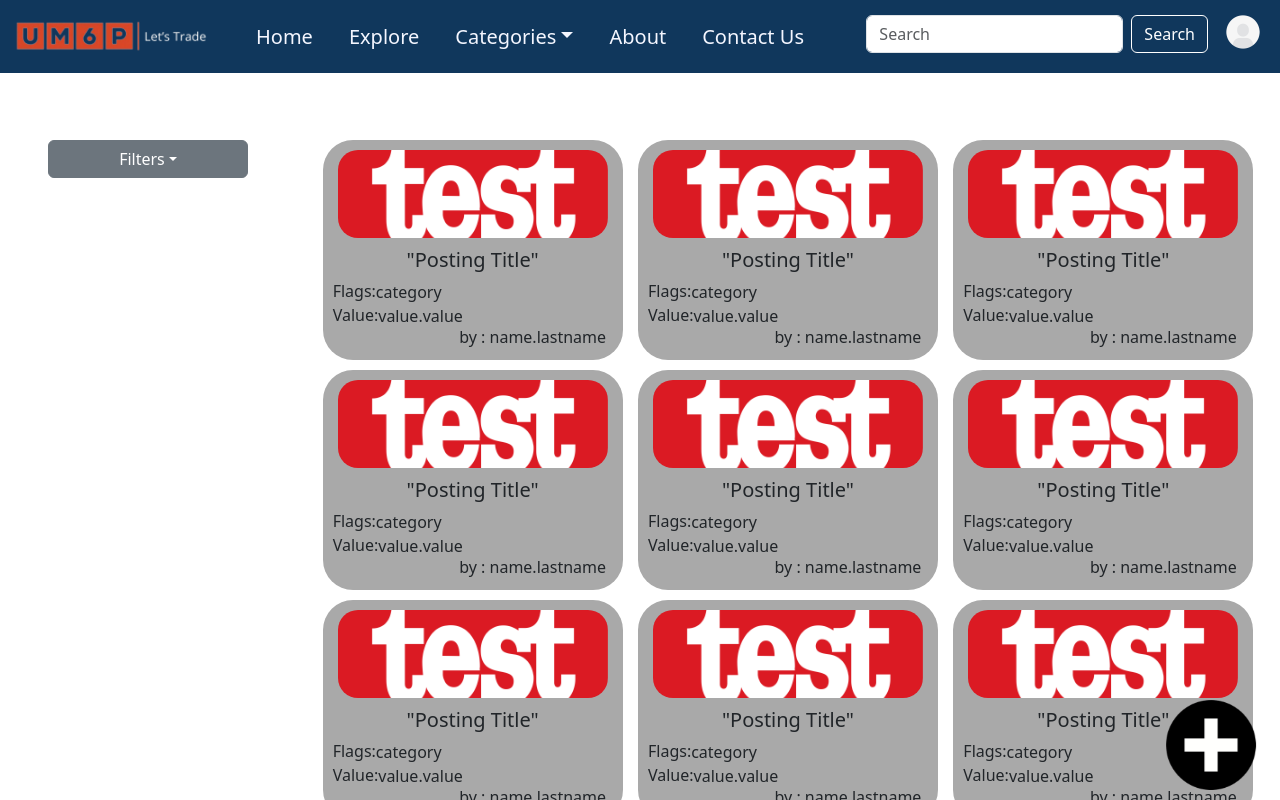
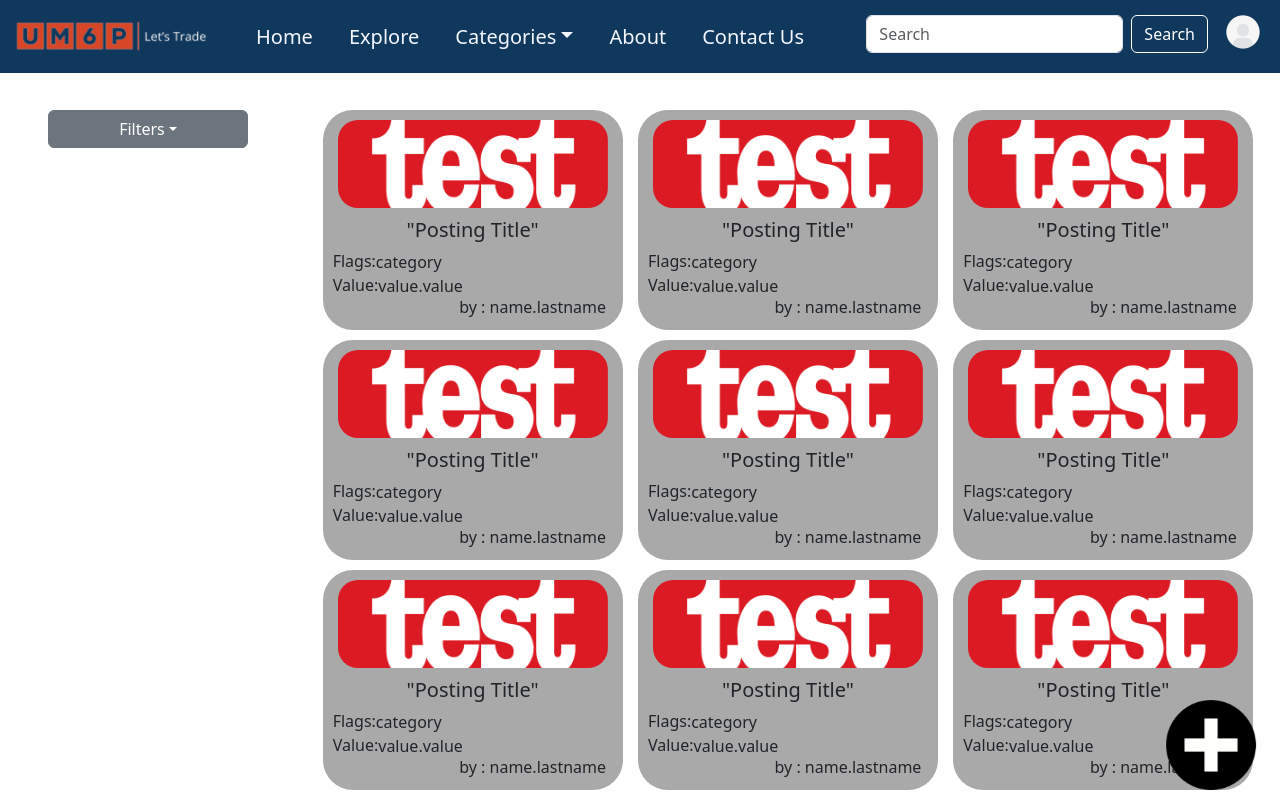
Before and after one commit to I-l-y-a-Z-z/TR1D3, a React (Vite) app in the folder LetsTradeUM6P/TR4D3/LetsTradeUM6P/: page /explore in a window 1280 px wide. Shown: the top 800 px of the page. Built offline with nearby package versions, Linux system fonts and the light colour scheme.

Commit message:
Update App.css

```diff
--- a/LetsTradeUM6P/TR4D3/LetsTradeUM6P/src/App.css
+++ b/LetsTradeUM6P/TR4D3/LetsTradeUM6P/src/App.css
@@ -12,7 +12,7 @@
 
 .explorepage {
     min-height: 90vh;
-    padding-top: 100px;
+    padding-top: 70px;
 }
 .row {
     width: 100%;
```
